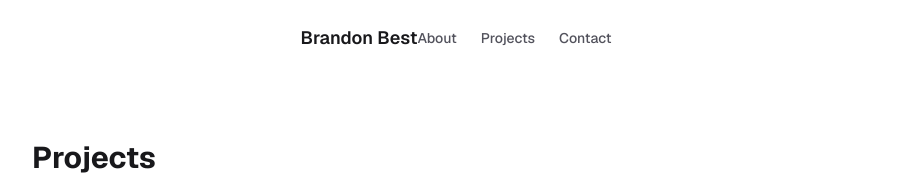
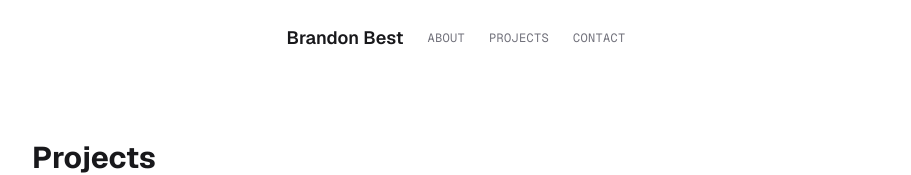
Before and after one commit to BBuster54/final-portfolio-website, a Next.js app: page / in a window 1280 px wide. Shown: the top 175 px of the page, without its empty margins (184-1095 px from the left). Built offline with nearby package versions, Linux system fonts and the light colour scheme.

Commit message:
Style navbar with accent color, monospace nav links, and fix spacing

```diff
--- a/src/components/Navbar.tsx
+++ b/src/components/Navbar.tsx
@@ -1,20 +1,22 @@
 import Link from "next/link";
-
 
 export default function Navbar() {
   return (
-    <nav className="mx-auto flex max-w-4xl items-center justify-between px-6 py-6">
-      <Link href="/" className="text-lg font-semibold text-zinc-900 dark:text-zinc-50">
+    <nav className="mx-auto flex max-w-4xl items-center justify-between gap-6 px-6 py-6">
+      <Link
+        href="/"
+        className="text-lg font-semibold text-zinc-900 transition-colors hover:text-accent dark:text-zinc-50"
+      >
         Brandon Best
       </Link>
-      <div className="flex gap-6 text-sm font-medium text-zinc-600 dark:text-zinc-400">
-        <Link href="/about" className="hover:text-zinc-900 dark:hover:text-zinc-50">
+      <div className="flex gap-6 font-mono text-xs uppercase tracking-wide text-zinc-500 dark:text-zinc-400">
+        <Link href="/about" className="transition-colors hover:text-accent">
           About
         </Link>
-        <Link href="/projects" className="hover:text-zinc-900 dark:hover:text-zinc-50">
+        <Link href="/projects" className="transition-colors hover:text-accent">
           Projects
         </Link>
-        <Link href="/contact" className="hover:text-zinc-900 dark:hover:text-zinc-50">
+        <Link href="/contact" className="transition-colors hover:text-accent">
           Contact
         </Link>
       </div>
```
